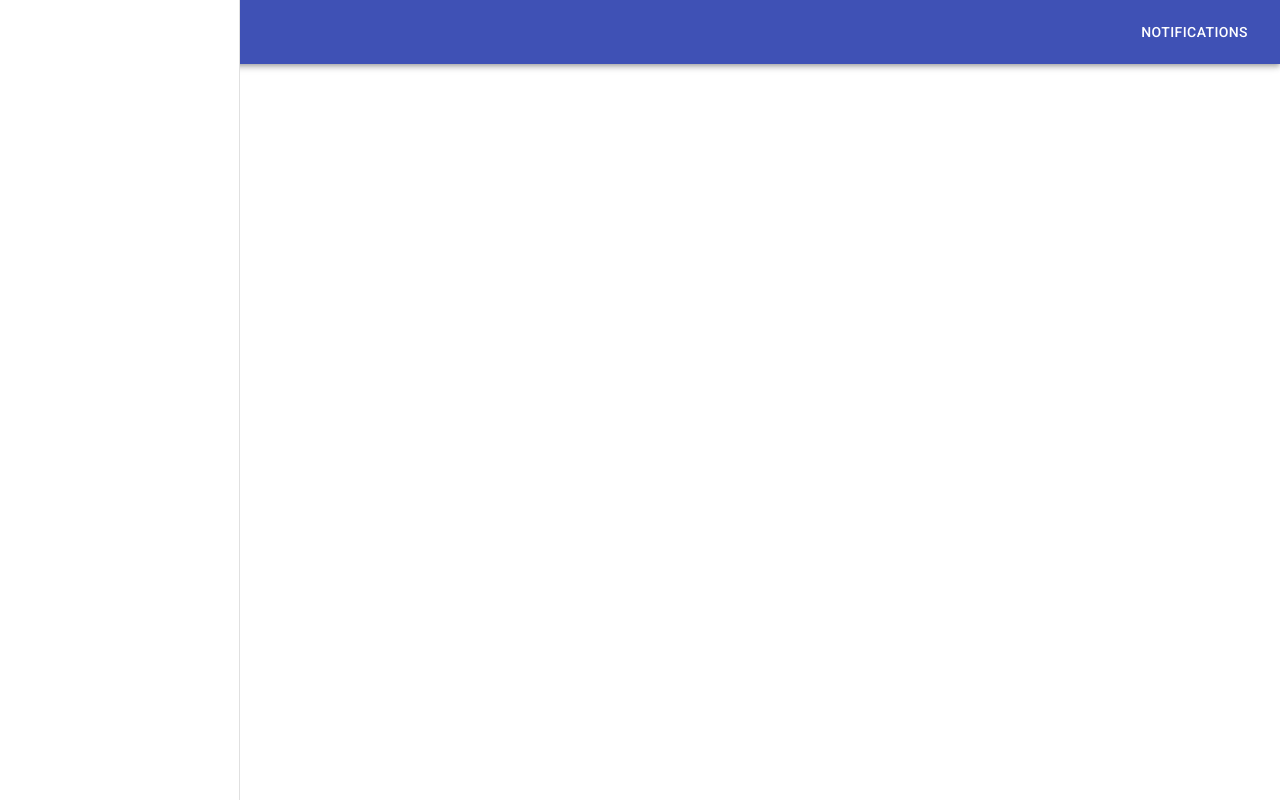
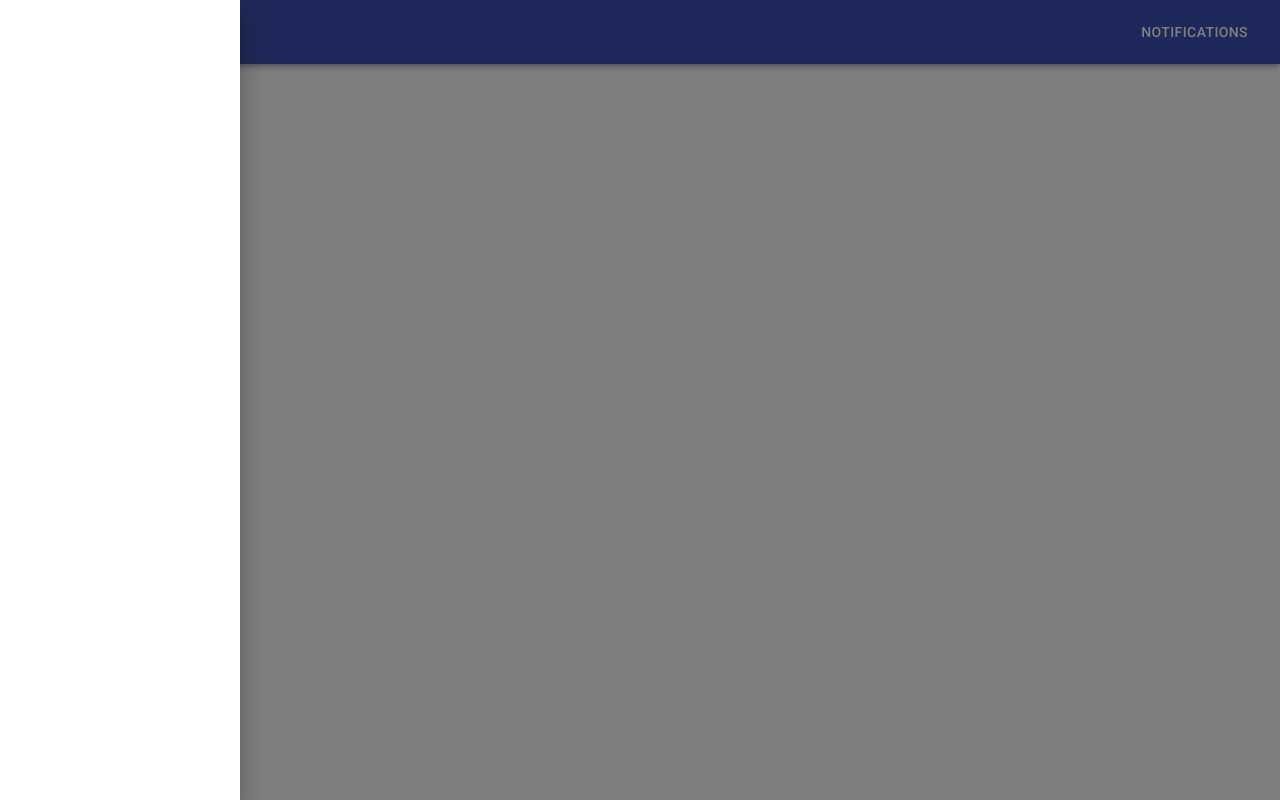
Before and after one commit to CAWilson94/Invoice, a React (Create React App) app in the folder invoices-js/: page / in a window 1280 px wide. Both pictures are taken after a click on the button "menu". Built offline with nearby package versions, Linux system fonts and the light colour scheme.

Commit message:
drawer overlay with close, no styling yet

```diff
--- a/invoices-js/src/components/drawer/DrawerSideBar.tsx
+++ b/invoices-js/src/components/drawer/DrawerSideBar.tsx
@@ -1,14 +1,14 @@
 import * as React from "react";
-import { drawerSelector} from "../drawer/drawerSlice";
+import { drawerSelector, drawerToggle, closeDrawer} from "../drawer/drawerSlice";
 import { useSelector, useDispatch } from "react-redux";
 import Drawer from "@mui/material/Drawer";
-import { breakpoints } from "@mui/system";
 
 const drawerWidth = 240;
 
 export default function DrawerSideBar() {
   const drawer = useSelector(drawerSelector); // if you read this value do you ever need to write back? no?
-  //const dispatch = useDispatch();
+  const dispatch = useDispatch()
+
 
   return (
     <Drawer
@@ -20,9 +20,10 @@ export default function DrawerSideBar() {
           boxSizing: "border-box",
         },
       }}
-      variant="persistent"
+      variant="temporary"
       anchor="left"
       open={drawer}
+      onClose={() => dispatch(closeDrawer())}
     ></Drawer>
   );
 }
--- a/invoices-js/src/components/drawer/drawerSlice.ts
+++ b/invoices-js/src/components/drawer/drawerSlice.ts
@@ -15,11 +15,17 @@ export const drawerSlice = createSlice({
     drawerToggle: (state:{value:boolean})=>{
       state.value = !state.value;
     },
+    openDrawer: (state:{value: boolean}) => {
+      state.value = true;
+    },
+    closeDrawer: (state:{value: boolean}) => {
+      state.value = false;
+    }
   },
 });
 
 // Action creators generated for each case reducer function
-export const {drawerToggle} = drawerSlice.actions
+export const {drawerToggle, openDrawer, closeDrawer} = drawerSlice.actions
 export const drawerSelector = (state: { drawer: { value: boolean; }; }) => state.drawer.value
 
 export default drawerSlice.reducer
--- a/invoices-js/src/components/header/Header.tsx
+++ b/invoices-js/src/components/header/Header.tsx
@@ -5,7 +5,7 @@ import IconButton from "@mui/material/IconButton";
 import MenuIcon from "@mui/icons-material/Menu";
 import { RootState } from "../../app/store";
 import { useSelector, useDispatch } from "react-redux";
-import { drawerToggle, drawerSelector} from "../drawer/drawerSlice";
+import { drawerToggle, drawerSelector, openDrawer} from "../drawer/drawerSlice";
 
 export default function headerAppBar() {
   const drawerState = useSelector(drawerSelector)
@@ -21,7 +21,7 @@ export default function headerAppBar() {
             color="inherit"
             aria-label="menu"
             sx={{ mr: 2 }}
-            onClick={() => dispatch(drawerToggle())} // maybe pass the state in here?
+            onClick={() => dispatch(openDrawer())} // maybe pass the state in here?
           >
             <MenuIcon />
           </IconButton>
```
